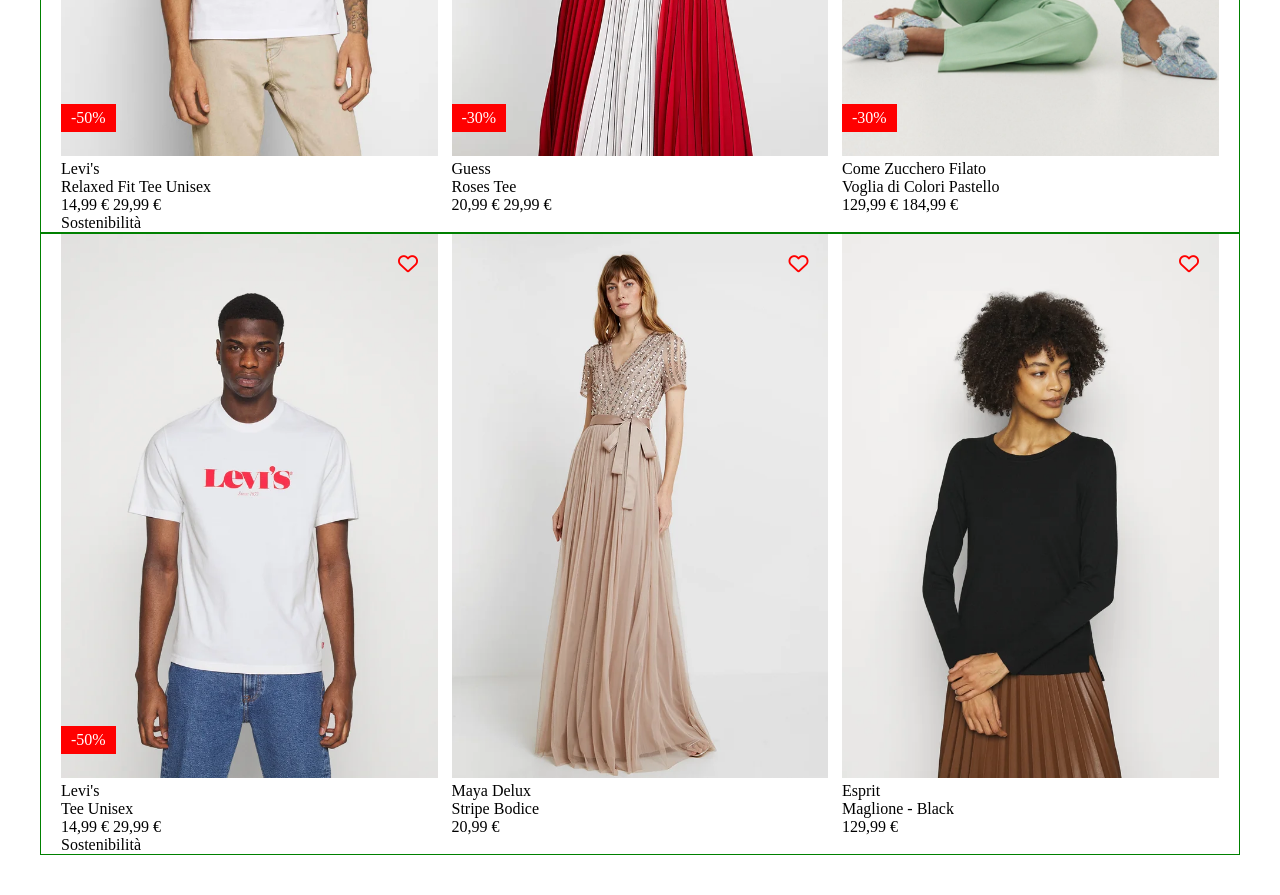
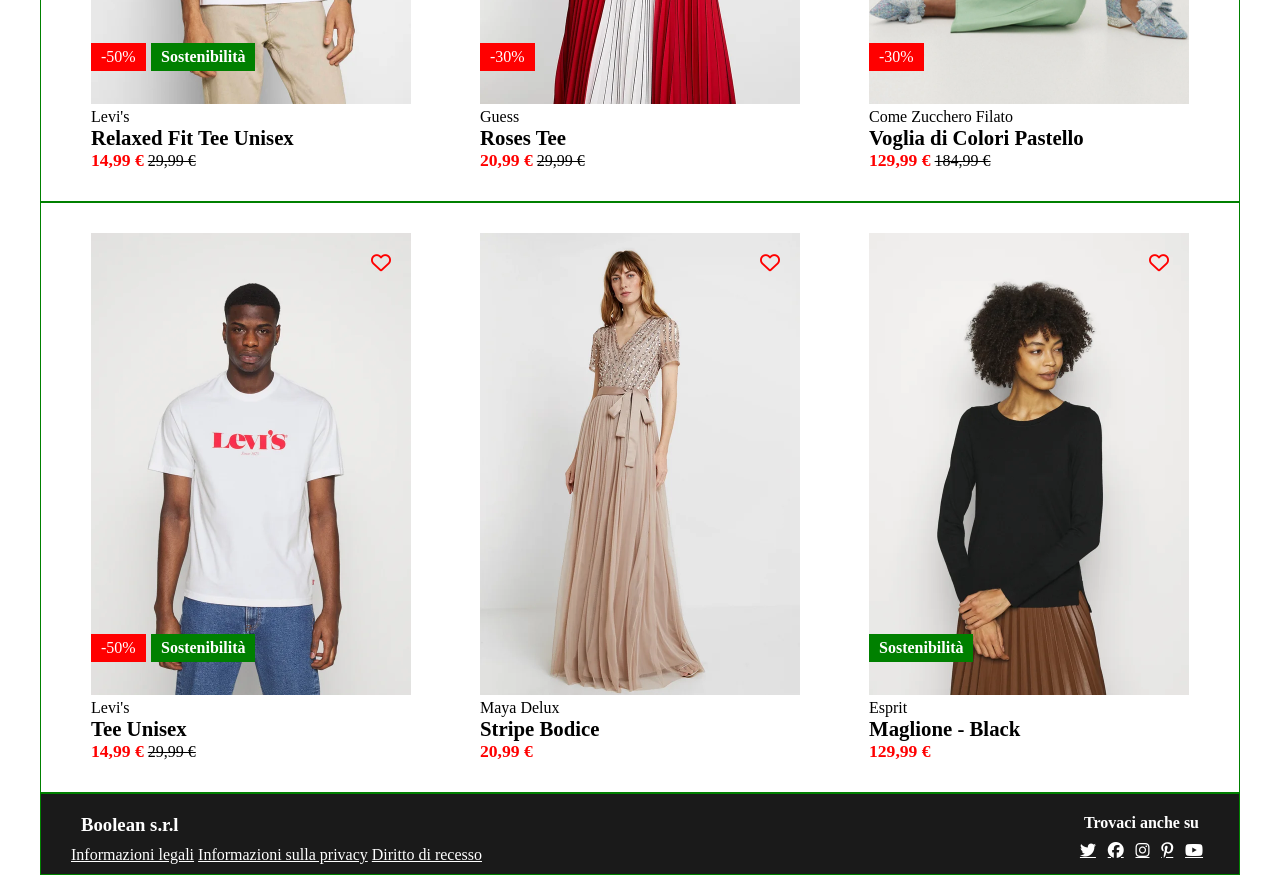
Before and after one commit to AndySMT/html-css-boolando, a plain HTML site: page index.html in a window 1280 px wide. Shown: the part 440-1335 px from the top of the page. Before the commit the page ends 1295 px from the top, so only its background shows below. Drawn offline with Linux system fonts and the light colour scheme.

Commit message:
Add footer and social media links

```diff
--- a/index.html
+++ b/index.html
@@ -84,9 +84,28 @@
                 <p class="marca">Esprit</p>
                 <p class="modello">Maglione - Black</p>
                 <p><span class="doposconto">129,99 €</span></p>
+                <p class="sostenibilita2">Sostenibilità</p>
             </div>
         </section>
     </main>
+    <footer class="debug container d-flex space-between bg-color-footer marginbottom">
+        <div class="padding">
+            <h3 class="txt-color-white padding">Boolean s.r.l</h3>
+            <a href="#">Informazioni legali</a>
+            <a href="#">Informazioni sulla privacy</a>
+            <a href="#">Diritto di recesso</a>
+        </div>
+        <div class="padding">
+            <h4 class="txt-color-white padding">Trovaci anche su</h4>
+            <ul class=" d-flex space-around center">
+                <li><a href="#"><i class="fa-brands fa-twitter"></i></a></li>
+                <li><a href="#"><i class="fa-brands fa-facebook"></i></a></li>
+                <li><a href="#"><i class="fa-brands fa-instagram"></i></a></li>
+                <li><a href="#"><i class="fa-brands fa-pinterest-p"></i></a></li>
+                <li><a href="#"><i class="fa-brands fa-youtube"></i></a></li>
+            </ul>
+        </div>
+    </footer>
 </body>
 
 </html>
--- a/style.css
+++ b/style.css
@@ -8,6 +8,7 @@
 .debug {
     border: 1px solid green;
 }
+
 /* general */
 :root {
     --color-orange: #ff6a00;
@@ -17,60 +18,111 @@
     --color-white: #ffffff;
 }
 
- img {
+img {
     max-width: 100%;
     height: auto;
- }
+}
 
 .bg-color-orange {
     background-color: var(--color-orange);
 }
+
+.bg-color-footer {
+    background-color: var(--color-footer);
+}
+
 .txt-color-white {
     color: var(--color-white);
 }
+
+.padding {
+    padding: 10px 10px;
+}
+
 /* body */
 li {
     list-style: none;
 }
+
 .img-logo {
     width: 200px;
     height: auto;
 }
+
 .image {
     width: calc((100% / 3) - 9px);
     gap: 9px;
     justify-content: space-between;
     position: relative;
+    margin: 30px 30px;
 }
+
 .container {
     max-width: 1200px;
     width: 100%;
     margin: 0 auto;
     padding: 0 20px;
 }
+
 /* .widphoto {
     width: 30%;
     justify-content: space-between;
 }  */
+.doposconto {
+    color: var(--color-red);
+    font-size: 1.1em;
+    font-weight: bold;
+}
+
+.primasconto {
+    text-decoration: line-through;
+}
+
+.modello {
+    font-size: 1.3em;
+    font-weight: bold;
+}
+
+/* footer */
+footer div a {
+    color: white;
+}
+
+footer div ul li a {
+    color: white;
+    display: flex;
+    justify-content: space-around;
+}
+.marginbottom {
+    margin-bottom: 20px;
+}
 
 /* flex */
 .d-flex {
     display: flex;
 }
+
 .warp {
     flex-wrap: wrap;
 }
+
 .space-around {
     justify-content: space-around;
 }
+
 .center {
     align-items: center;
 }
+
 header nav ul li a {
     color: white;
     display: flex;
     justify-content: space-around;
     padding: 10px;
+}
+
+.space-between {
+    justify-content: space-between;
 }
 
 /* position */
@@ -86,10 +138,12 @@
     font-size: 20px;
     cursor: pointer;
 }
+
 .cuore:hover {
     color: var(--color-red);
     background-color: var(--color-red);
 }
+
 .percsconto {
     position: absolute;
     bottom: 100px;
@@ -99,3 +153,25 @@
     padding: 5px 10px;
     font-size: 16px;
 }
+
+.sostenibilita {
+    position: absolute;
+    bottom: 100px;
+    left: 60px;
+    background-color: var(--color-green);
+    color: var(--color-white);
+    padding: 5px 10px;
+    font-size: 16px;
+    font-weight: bold;
+}
+
+.sostenibilita2 {
+    position: absolute;
+    bottom: 100px;
+    left: 0px;
+    background-color: var(--color-green);
+    color: var(--color-white);
+    padding: 5px 10px;
+    font-size: 16px;
+    font-weight: bold;
+}
```
